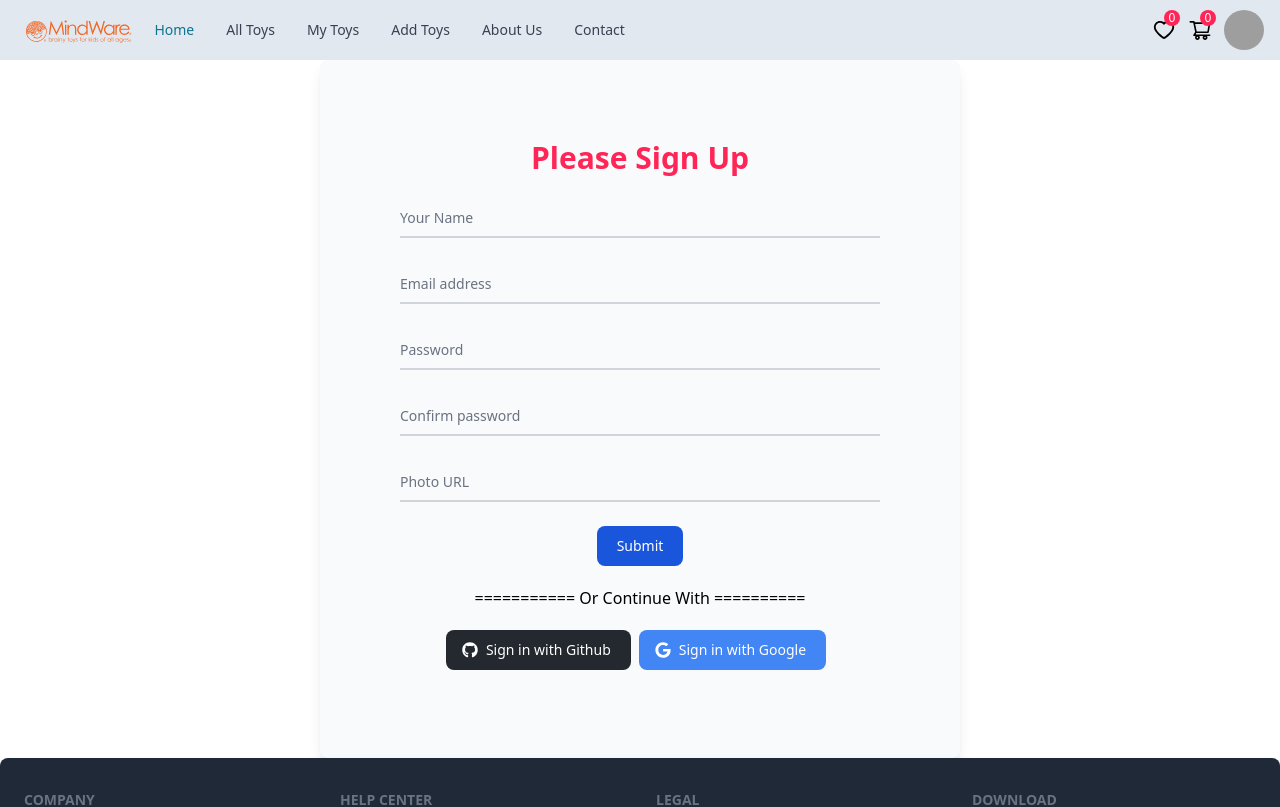
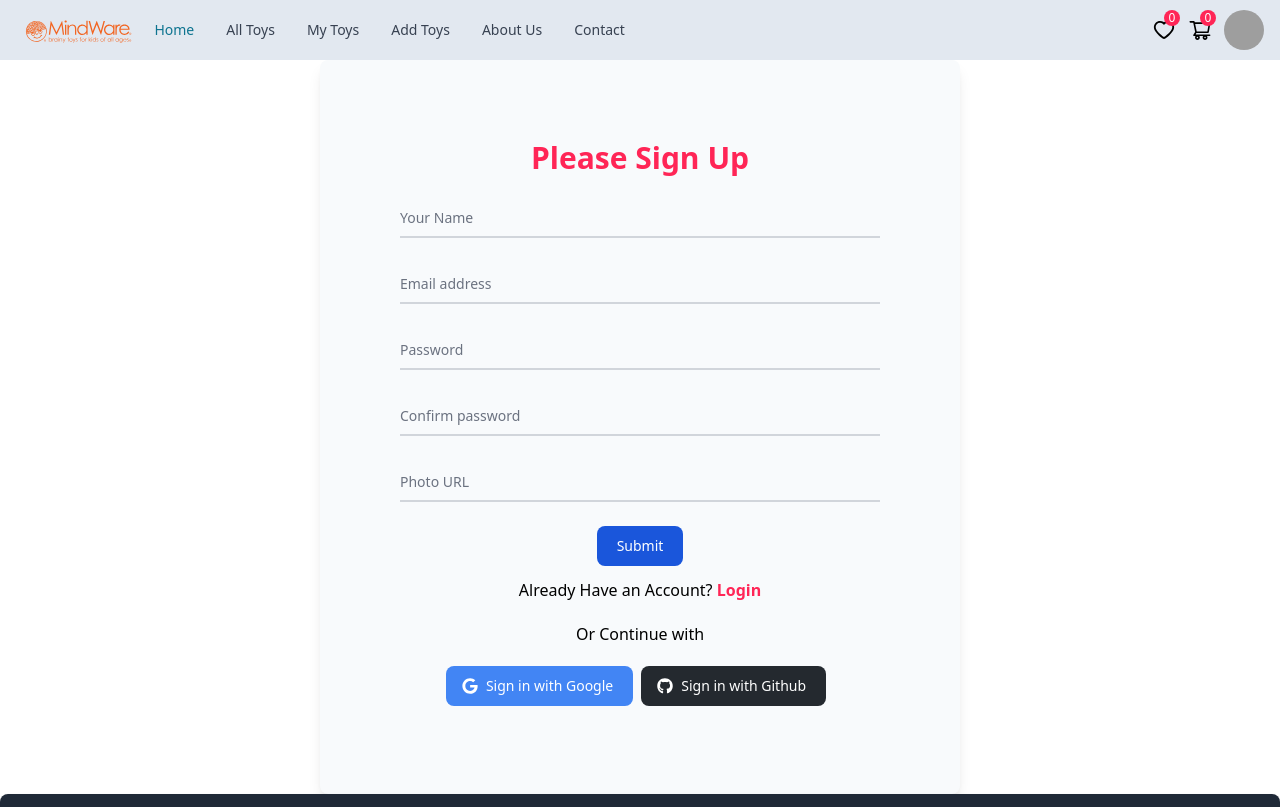
Before and after one commit to mdnumanahmed/mindware-educational-toys-client, a React (Vite) app: page /signup in a window 1280 px wide. Shown: the top 807 px of the page. Built offline with nearby package versions, Linux system fonts and the light colour scheme; no server answers; grey boxes are pictures that could not be loaded.

Commit message:
Google and Github Login added

```diff
--- a/src/pages/Login/SignUp.jsx
+++ b/src/pages/Login/SignUp.jsx
@@ -3,6 +3,7 @@ import { useForm } from "react-hook-form";
 import Swal from "sweetalert2";
 import { AuthContext } from "../../providers/AuthProvider";
 import SocialLogin from "./SocialLogin";
+import { Link } from "react-router-dom";
 
 const SignUp = () => {
   const [error, setError] = useState("");
@@ -58,7 +59,7 @@ const SignUp = () => {
                   aria-invalid={errors.name ? "true" : "false"}
                 />
                 {errors.name?.type === "required" && (
-                  <p role="alert">Name field is required</p>
+                  <p className="text-red-600" role="alert">Name field is required</p>
                 )}
                 <label
                   htmlFor="name"
@@ -79,7 +80,7 @@ const SignUp = () => {
                   })}
                   aria-invalid={errors.email ? "true" : "false"}
                 />
-                {errors.email && <p role="alert">{errors.email?.message}</p>}
+                {errors.email && <p className="text-red-600" role="alert">{errors.email?.message}</p>}
                 <label
                   htmlFor="email"
                   className="peer-focus:font-medium absolute text-sm text-gray-500 dark:text-gray-400 duration-300 transform -translate-y-8 scale-75 top-3 -z-10 origin-[0] peer-focus:left-0 peer-focus:text-blue-600 peer-focus:dark:text-blue-500 peer-placeholder-shown:scale-100 peer-placeholder-shown:translate-y-0 peer-focus:scale-75 peer-focus:-translate-y-8"
@@ -100,7 +101,7 @@ const SignUp = () => {
                   aria-invalid={errors.password ? "true" : "false"}
                 />
                 {errors.password && (
-                  <p role="alert">{errors.password?.message}</p>
+                  <p className="text-red-600" role="alert">{errors.password?.message}</p>
                 )}
                 <label
                   htmlFor="password"
@@ -121,7 +122,7 @@ const SignUp = () => {
                   aria-invalid={errors.confirm_password ? "true" : "false"}
                 />
                 {errors.confirm_password && (
-                  <p role="alert">{errors.confirm_password?.message}</p>
+                  <p className="text-red-600" role="alert">{errors.confirm_password?.message}</p>
                 )}
                 <label
                   htmlFor="floating_repeat_password"
@@ -141,7 +142,7 @@ const SignUp = () => {
                   aria-invalid={errors.photo ? "true" : "false"}
                 />
                 {errors.photo?.type === "required" && (
-                  <p role="alert">Photo URL is required</p>
+                  <p className="text-red-600" role="alert">Photo URL is required</p>
                 )}
                 <label
                   htmlFor="photo"
@@ -159,10 +160,13 @@ const SignUp = () => {
               </div>
             </div>
           </form>
+          <div className="text-center my-3">
+            <p>Already Have an Account? <Link className="font-bold text-[#ff2556]" to='/login'>Login</Link></p>
+          </div>
           {error && (
             <p className="my-3 text-center text-red-600 font-bold">{error}</p>
           )}
-          <SocialLogin />
+          <SocialLogin setError={setError}/>
         </div>
       </div>
     </div>
--- a/src/pages/Login/SocialLogin.jsx
+++ b/src/pages/Login/SocialLogin.jsx
@@ -1,13 +1,55 @@
+import { useContext } from "react";
+import { AuthContext } from "../../providers/AuthProvider";
 
+const SocialLogin = (props) => {
+    const {setError} = props
+  const { googleSignIn, githubSignIn } = useContext(AuthContext);
 
-const SocialLogin = () => {
-    return (
+  const handleGoogleSignIn = () => {
+    googleSignIn()
+      .then((result) => {
+        const loggedUser = result.user
+        console.log(loggedUser);
+      })
+      .catch((error) => setError(error));
+  };
 
-        <div className="text-center">
-        <div className="my-5">
-          =========== Or Continue With ==========
-        </div>
+  const handleGithubSignIn = () => {
+    githubSignIn()
+      .then((result) => {
+        console.log(result.user);
+      })
+      .catch((error) => console.log(error));
+  };
+
+  return (
+    <div className="text-center">
+      <div className="my-5"> Or Continue with </div>
+      <div className="">
         <button
+          onClick={handleGoogleSignIn}
+          type="button"
+          className="text-white bg-[#4285F4] hover:bg-[#4285F4]/90 focus:ring-4 focus:outline-none focus:ring-[#4285F4]/50 font-medium rounded-lg text-sm px-5 py-2.5 text-center inline-flex items-center dark:focus:ring-[#4285F4]/55 mr-2 mb-2"
+        >
+          <svg
+            className="w-4 h-4 mr-2 -ml-1"
+            aria-hidden="true"
+            focusable="false"
+            data-prefix="fab"
+            data-icon="google"
+            role="img"
+            xmlns="http://www.w3.org/2000/svg"
+            viewBox="0 0 488 512"
+          >
+            <path
+              fill="currentColor"
+              d="M488 261.8C488 403.3 391.1 504 248 504 110.8 504 0 393.2 0 256S110.8 8 248 8c66.8 0 123 24.5 166.3 64.9l-67.5 64.9C258.5 52.6 94.3 116.6 94.3 256c0 86.5 69.1 156.6 153.7 156.6 98.2 0 135-70.4 140.8-106.9H248v-85.3h236.1c2.3 12.7 3.9 24.9 3.9 41.4z"
+            ></path>
+          </svg>
+          Sign in with Google
+        </button>
+        <button
+          onClick={handleGithubSignIn}
           type="button"
           className="text-white bg-[#24292F] hover:bg-[#24292F]/90 focus:ring-4 focus:outline-none focus:ring-[#24292F]/50 font-medium rounded-lg text-sm px-5 py-2.5 text-center inline-flex items-center dark:focus:ring-gray-500 dark:hover:bg-[#050708]/30 mr-2 mb-2"
         >
@@ -28,29 +70,9 @@ const SocialLogin = () => {
           </svg>
           Sign in with Github
         </button>
-        <button
-          type="button"
-          className="text-white bg-[#4285F4] hover:bg-[#4285F4]/90 focus:ring-4 focus:outline-none focus:ring-[#4285F4]/50 font-medium rounded-lg text-sm px-5 py-2.5 text-center inline-flex items-center dark:focus:ring-[#4285F4]/55 mr-2 mb-2"
-        >
-          <svg
-            className="w-4 h-4 mr-2 -ml-1"
-            aria-hidden="true"
-            focusable="false"
-            data-prefix="fab"
-            data-icon="google"
-            role="img"
-            xmlns="http://www.w3.org/2000/svg"
-            viewBox="0 0 488 512"
-          >
-            <path
-              fill="currentColor"
-              d="M488 261.8C488 403.3 391.1 504 248 504 110.8 504 0 393.2 0 256S110.8 8 248 8c66.8 0 123 24.5 166.3 64.9l-67.5 64.9C258.5 52.6 94.3 116.6 94.3 256c0 86.5 69.1 156.6 153.7 156.6 98.2 0 135-70.4 140.8-106.9H248v-85.3h236.1c2.3 12.7 3.9 24.9 3.9 41.4z"
-            ></path>
-          </svg>
-          Sign in with Google
-        </button>
       </div>
-    );
+    </div>
+  );
 };
 
 export default SocialLogin;
```
